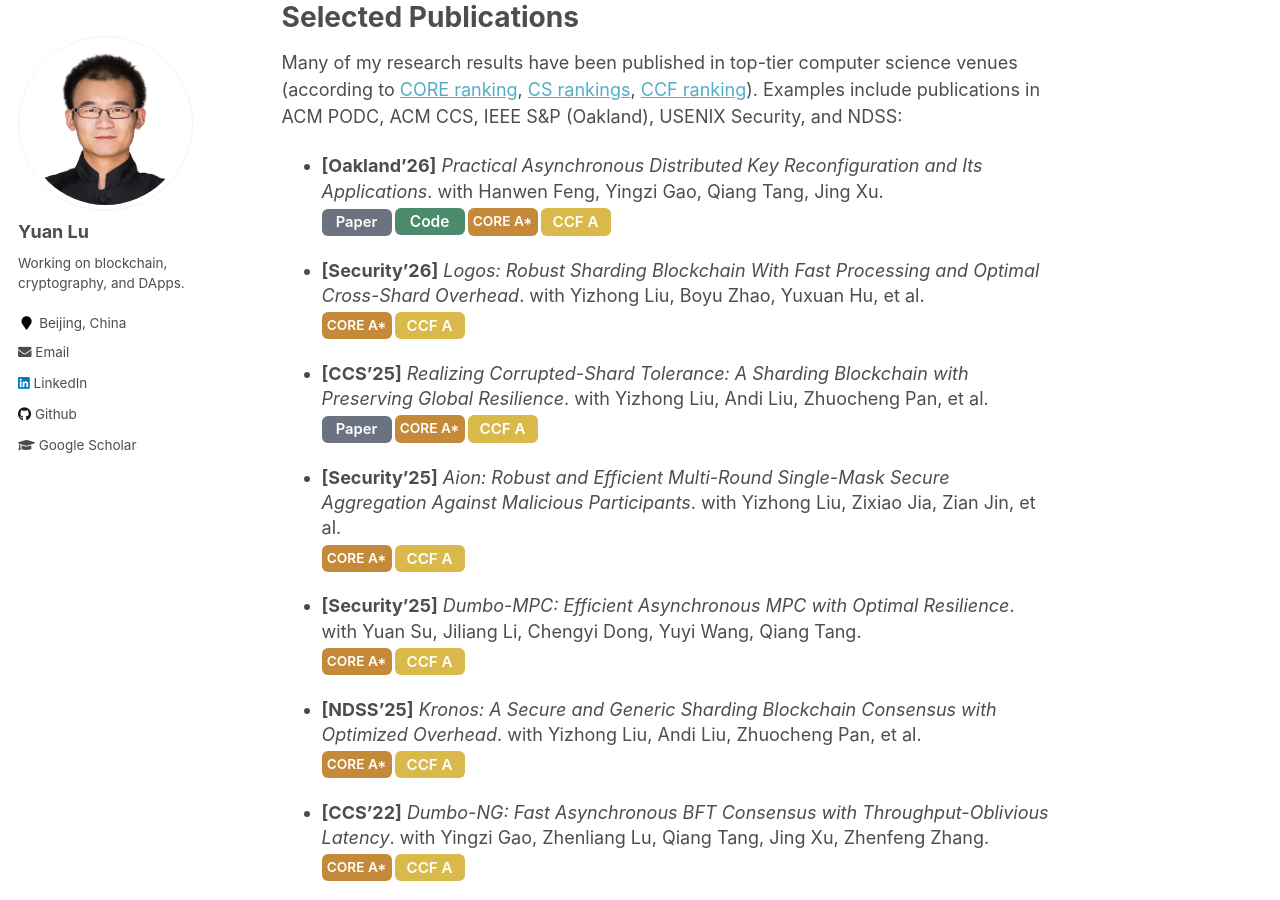
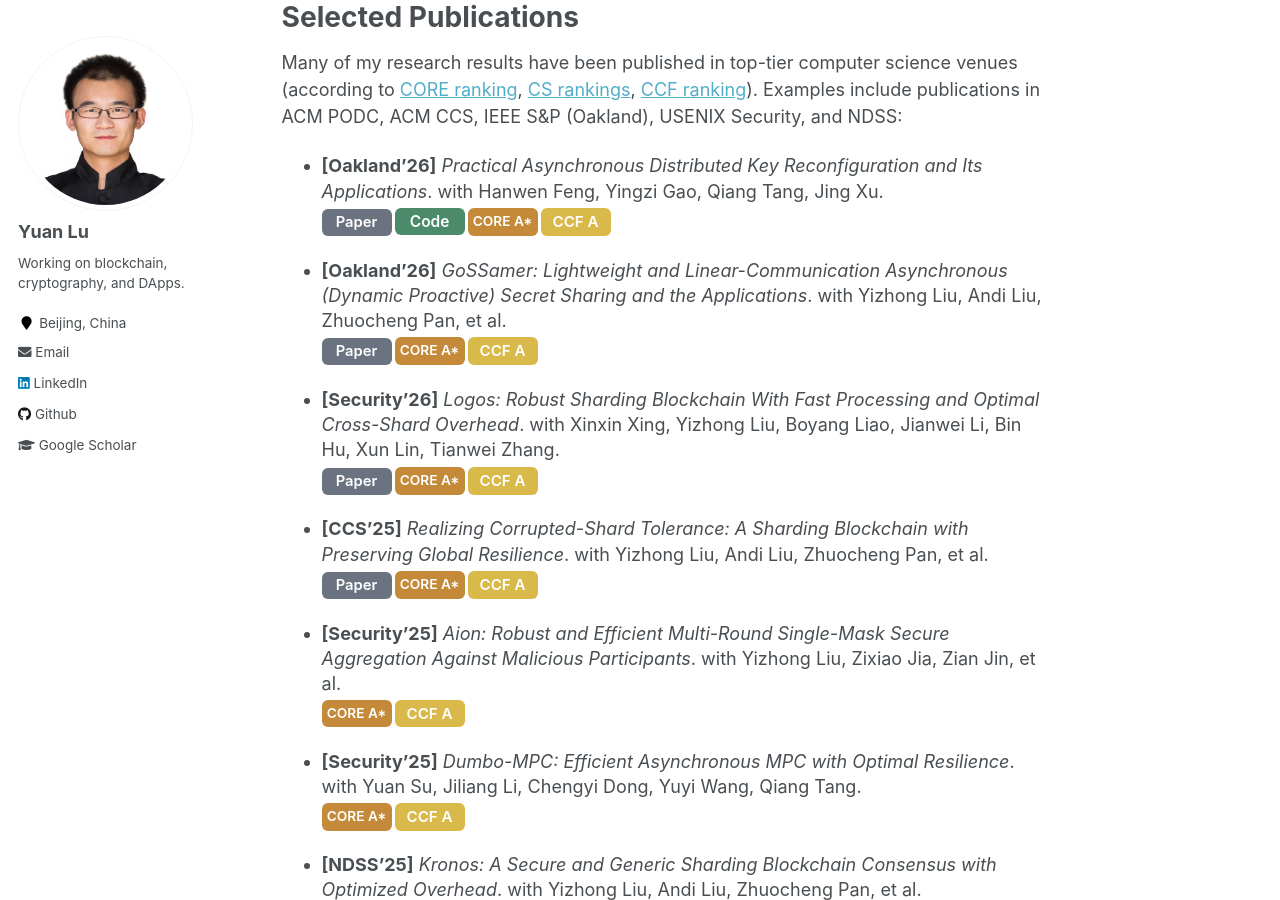
Before and after one commit to yylluu/yylluu.github.io, a Jekyll site: the page built from _pages/about.md, in a window 1280 px wide and 900 px high, scrolled down 872 px. Built offline with Jekyll 4.4.1, drawn with Linux system fonts in a browser that asks for light colours.

Commit message:
Update about.md

```diff
--- a/_pages/about.md
+++ b/_pages/about.md
@@ -46,8 +46,22 @@ Many of my research results have been published in top-tier computer science ven
 </li>
 
 <li class="pub-entry">
-<strong>[Security’26]</strong> <em>Logos: Robust Sharding Blockchain With Fast Processing and Optimal Cross-Shard Overhead</em>. with Yizhong Liu, Boyu Zhao, Yuxuan Hu, et al.
+<strong>[Oakland’26]</strong> <em>GoSSamer: Lightweight and Linear-Communication Asynchronous (Dynamic Proactive) Secret Sharing and the Applications</em>. with Yizhong Liu, Andi Liu, Zhuocheng Pan, et al.
 <div class="pub-badges">
+  <a href="https://dl.acm.org/doi/10.1145/3719027.3765132" target="_blank">
+    <span class="pub-badge badge-paper">Paper</span>
+  </a>
+  <span class="pub-badge badge-core">CORE A*</span>
+  <span class="pub-badge badge-ccf">CCF A</span>
+</div>
+</li>
+
+<li class="pub-entry">
+<strong>[Security’26]</strong> <em>Logos: Robust Sharding Blockchain With Fast Processing and Optimal Cross-Shard Overhead</em>. with Xinxin Xing, Yizhong Liu, Boyang Liao, Jianwei Li, Bin Hu, Xun Lin, Tianwei Zhang.
+<div class="pub-badges">
+  <a href="https://eprint.iacr.org/2025/1516" target="_blank">
+    <span class="pub-badge badge-paper">Paper</span>
+  </a>
   <span class="pub-badge badge-core">CORE A*</span>
   <span class="pub-badge badge-ccf">CCF A</span>
 </div>
```
